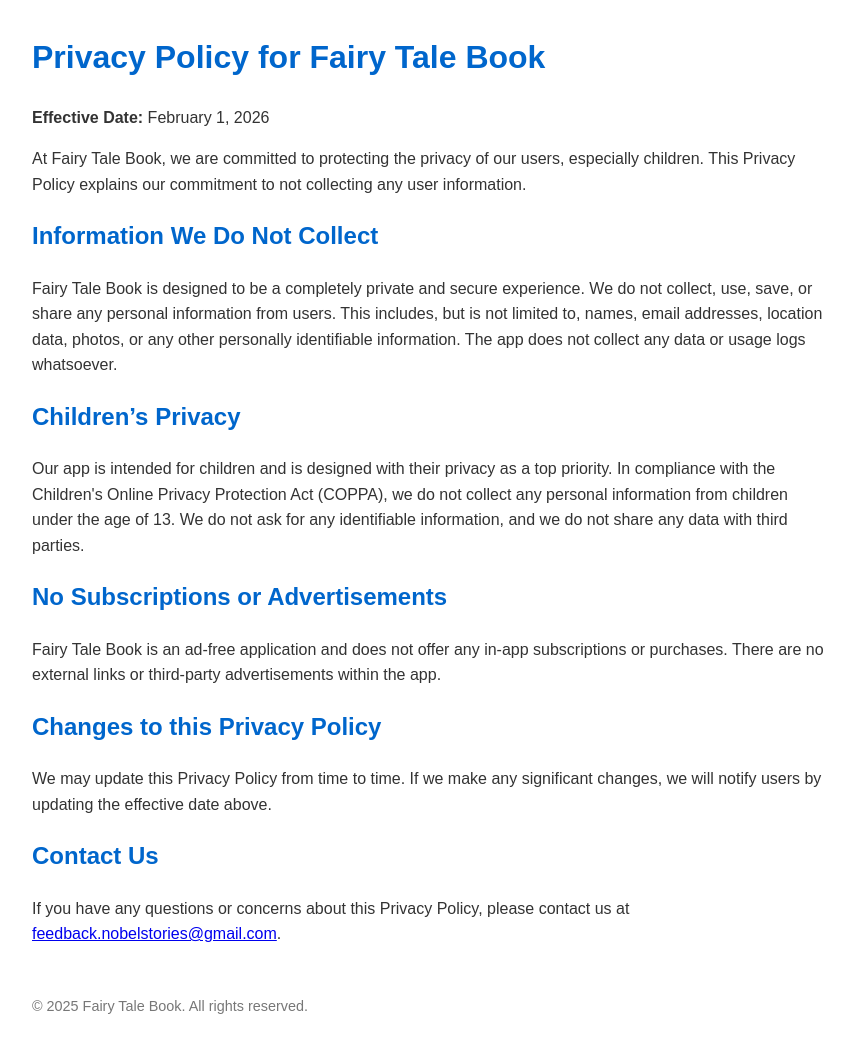
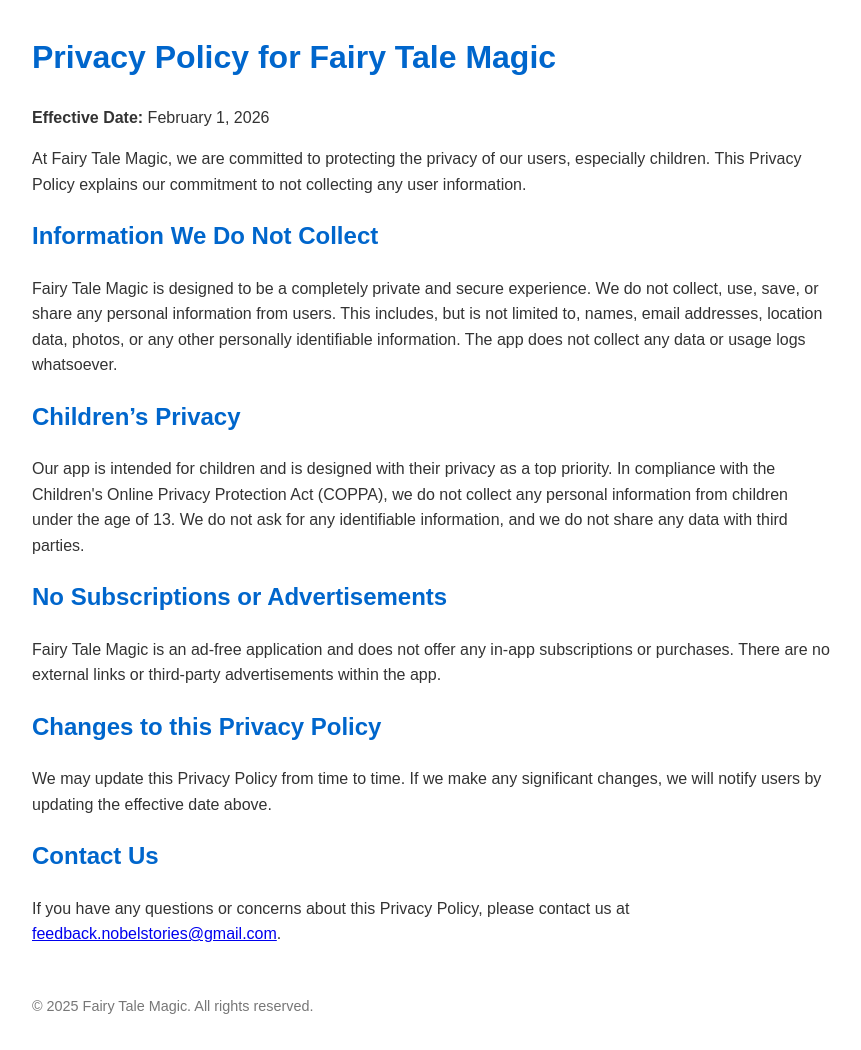
Before and after one commit to sebastianstrus/sebastianstrus.github.io, a website: page documents/fairy-tale-magic/privacy-policy.html in a window 1280 px wide. Shown: the whole page, without its empty margins (208-1069 px from the left). Drawn offline with Linux system fonts and the light colour scheme.

Commit message:
Updated pp en

```diff
--- a/documents/fairy-tale-book/privacy-policy.html
+++ b/documents/fairy-tale-magic/privacy-policy.html
@@ -3,7 +3,7 @@
 <head>
   <meta charset="UTF-8" />
   <meta name="viewport" content="width=device-width, initial-scale=1.0"/>
-  <title>Privacy Policy – Nobel Stories</title>
+  <title>Privacy Policy – Fairy Tale Magic</title>
   <style>
     body {
       font-family: Arial, sans-serif;
@@ -49,19 +49,19 @@
 </head>
 <body>
   <div class="container">
-    <h1>Privacy Policy for Fairy Tale Book</h1>
+    <h1>Privacy Policy for Fairy Tale Magic</h1>
     <p><strong>Effective Date:</strong> February 1, 2026</p>
 
-    <p>At Fairy Tale Book, we are committed to protecting the privacy of our users, especially children. This Privacy Policy explains our commitment to not collecting any user information.</p>
+    <p>At Fairy Tale Magic, we are committed to protecting the privacy of our users, especially children. This Privacy Policy explains our commitment to not collecting any user information.</p>
 
     <h2>Information We Do Not Collect</h2>
-    <p>Fairy Tale Book is designed to be a completely private and secure experience. We do not collect, use, save, or share any personal information from users. This includes, but is not limited to, names, email addresses, location data, photos, or any other personally identifiable information. The app does not collect any data or usage logs whatsoever.</p>
+    <p>Fairy Tale Magic is designed to be a completely private and secure experience. We do not collect, use, save, or share any personal information from users. This includes, but is not limited to, names, email addresses, location data, photos, or any other personally identifiable information. The app does not collect any data or usage logs whatsoever.</p>
 
     <h2>Children’s Privacy</h2>
     <p>Our app is intended for children and is designed with their privacy as a top priority. In compliance with the Children's Online Privacy Protection Act (COPPA), we do not collect any personal information from children under the age of 13. We do not ask for any identifiable information, and we do not share any data with third parties.</p>
 
     <h2>No Subscriptions or Advertisements</h2>
-    <p>Fairy Tale Book is an ad-free application and does not offer any in-app subscriptions or purchases. There are no external links or third-party advertisements within the app.</p>
+    <p>Fairy Tale Magic is an ad-free application and does not offer any in-app subscriptions or purchases. There are no external links or third-party advertisements within the app.</p>
 
     <h2>Changes to this Privacy Policy</h2>
     <p>We may update this Privacy Policy from time to time. If we make any significant changes, we will notify users by updating the effective date above.</p>
@@ -70,7 +70,7 @@
     <p>If you have any questions or concerns about this Privacy Policy, please contact us at <a href="mailto:feedback.nobelstories@gmail.com">feedback.nobelstories@gmail.com</a>.</p>
 
     <footer>
-      &copy; 2025 Fairy Tale Book. All rights reserved.
+      &copy; 2025 Fairy Tale Magic. All rights reserved.
     </footer>
   </div>
 </body>
```
